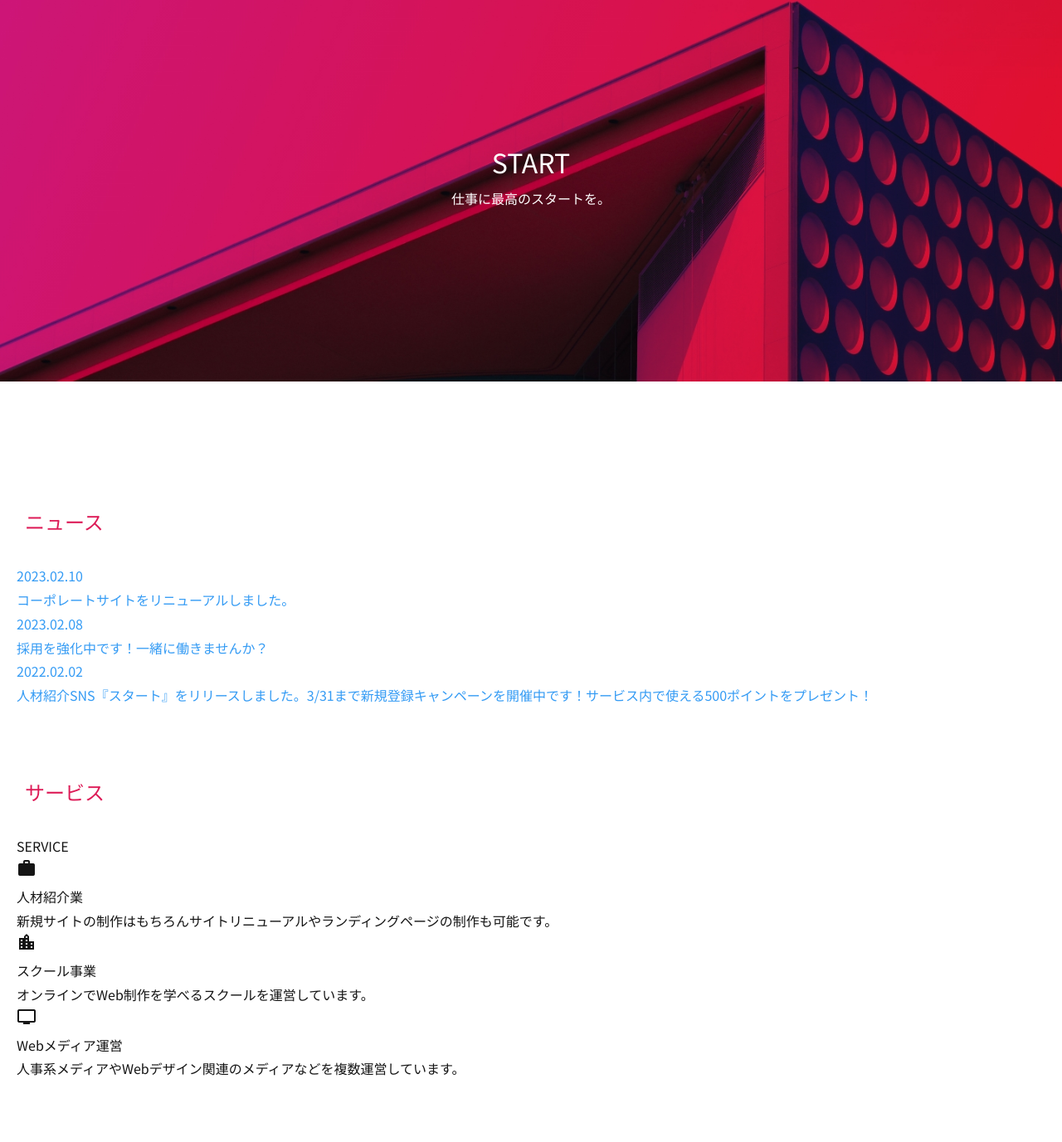
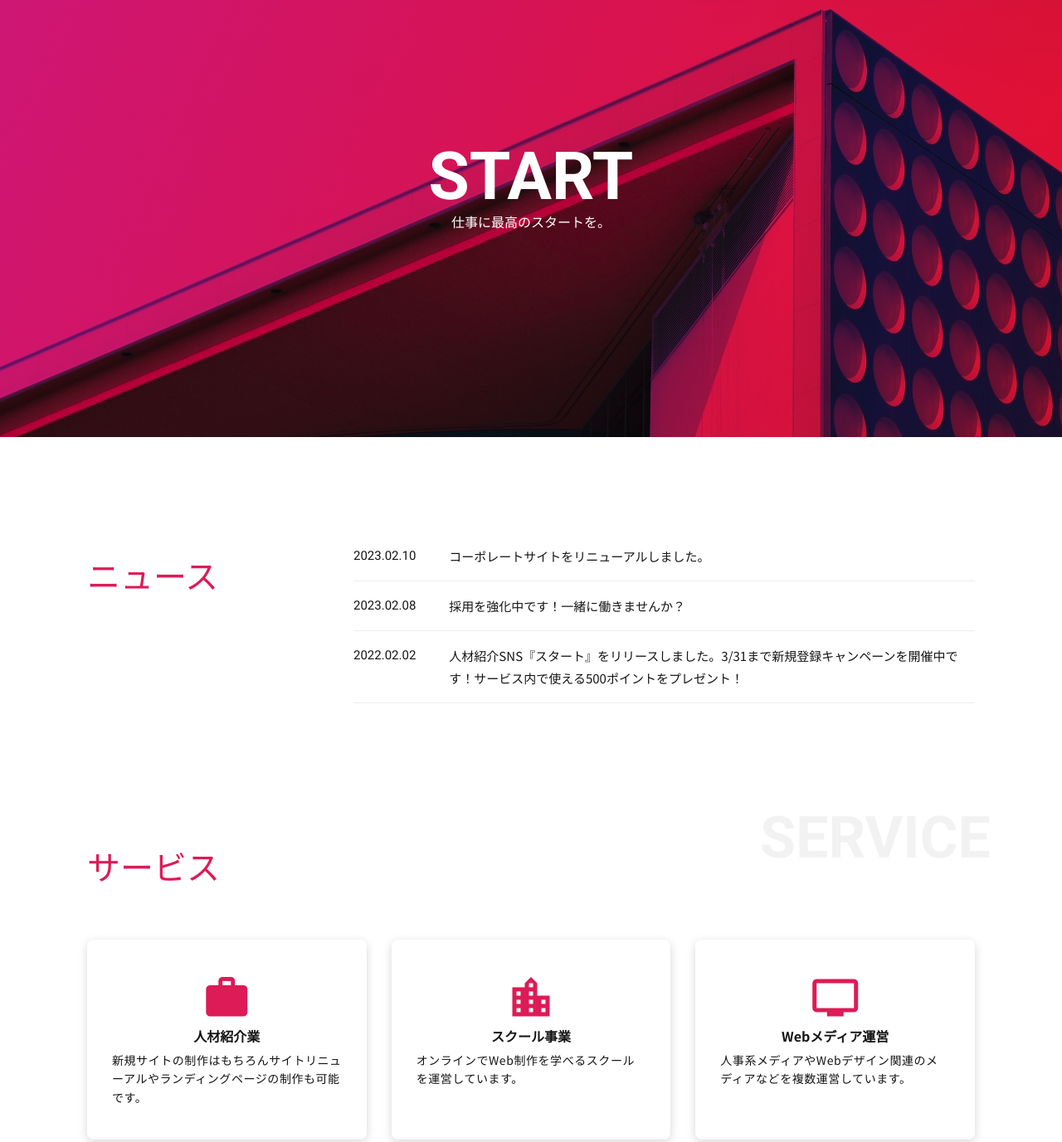
Before and after one commit to doshima-enFiler/create-studysite01, a website built with webpack: page dist/index.html in a window 1280 px wide. Shown: the part 163-1540 px from the top of the page at 83% size. Built offline with nearby package versions, Linux system fonts and the light colour scheme.

Commit message:
edit scss of toppage

```diff
--- a/src/scss/lib/sample.css
+++ /dev/null
@@ -1,3 +0,0 @@
-.sample{
-  font-size: 16px;
-}
--- a/src/scss/lib/style.scss
+++ b/src/scss/lib/style.scss
@@ -1,3 +1,3 @@
 // 外部ライブラリのCSSファイルを直接libフォルダ直下へ配置する。
 
-@use "./material-icon.css";
+// @use "./material-icon.css";
--- a/src/scss/object/project/_top.scss
+++ b/src/scss/object/project/_top.scss
@@ -2,56 +2,121 @@
 @use '../../foundation/setting' as *;
 
 // @extendのやつ
-%p-top-inner{
+%p-top-inner {
+  position: relative;
   width: 100%;
   max-width: $inner-width;
   padding: 0 20px;
+  @include mq{
+    max-width: 1110px;
+    margin: 0 auto;
+    padding: 50px 20px;
+  }
 }
-%p-top-heading{
-  margin-bottom: 20px;
-  padding: 0 0 10px 10px;
+%p-top-heading {
+  margin-bottom: 22px;
+  padding: 0;
   color: $c-main;
-  font-size: rem(20px);
-  @include mq{
-    font-size: rem(24px);
+  font-size: rem(80px);
+  @include mq {
+    font-size: rem(40px);
+    margin-bottom: 53px;
   }
 }
 
 // スタイル
 .p-top-mv {
-  position: relative;
   margin-bottom: 80px;
-  width: 100vw;
-  height: 460px;
-  @include mq{
-    height: 600px;
-  }
   &__inner {
     position: relative;
-    top: 40%;
-    height: 100%;
+    overflow: hidden;
+    width: 100vw;
+    height: 460px;
+    @include mq {
+      height: 600px;
+    }
+  }
+  &__body{
+    position: absolute;
+    top: 50%;
+    left: 50%;
+    transform: translate(-50%, -50%);
   }
   &__heading {
     width: 100%;
     text-align: center;
     color: #fff;
-    font-size: rem(32px);
+    font-family: $roboto;
+    font-size: rem(80px);
+    font-weight: bold;
+    line-height: 1;
   }
-  &__catch{
+  &__catch {
     width: 100%;
     text-align: center;
     color: #fff;
-    font-style: rem(16px);
+    font-style: rem(20px);
   }
   &__bg {
     position: absolute;
     top: 0;
     width: 100%;
+    height: 100%;
     z-index: -1;
+  }
+  &__bg-image{
+    display: block;
+    width: 100%;
+    height: 100%;
+    object-fit: cover;
   }
 }
 
 .p-top-news {
+  margin-bottom: 60px;
+  &__inner {
+    @extend %p-top-inner;
+    @include mq{
+      display: flex;
+      flex-wrap: wrap;
+      justify-content: space-between;
+    }
+  }
+  &__heading {
+    @extend %p-top-heading;
+    @include mq{
+      display: inline-block;
+      width: 20%;
+    }
+  }
+  &__list{
+    @include mq{
+      width: 70%;
+    }
+  }
+  &__link {
+    display: block;
+    padding: 16px 0;
+    border-bottom: 1px solid #ededed;
+    color: inherit;
+    font-size: rem(15px);
+    &:first-child {
+      padding-top: 0;
+    }
+    @include mq{
+      display: flex;
+      justify-content: left;
+    }
+  }
+  &__date{
+    font-family: $roboto;
+    @include mq{
+      margin-right: 40px;
+    }
+  }
+}
+
+.p-top-service {
   margin-bottom: 80px;
   &__inner {
     @extend %p-top-inner;
@@ -59,18 +124,53 @@
   &__heading {
     @extend %p-top-heading;
   }
-  &__button{
-    margin-top: 16px;
+  &__heading-sub {
+    position: absolute;
+    top: 0;
+    right: 1px;
+    color: #f2f2f2;
+    font-family: $roboto;
+    font-size: rem(70px);
+    font-weight: bold;
+    line-height: 1.5;
+    z-index: -1;
+  }
+  &__body {
+    display: flex;
+    flex-wrap: wrap;
+    gap: 20px;
+    @include mq {
+      gap: 30px;
+    }
+  }
+  &__item {
+    width: 100%;
+    padding: 40px 30px;
+    background-color: #fff;
+    box-shadow: 0 3px 12px rgba(0, 0, 0, 0.16);
+    border-radius: 8px;
     text-align: center;
+    @include mq {
+      width: calc((100% - 30px * 2) / 3);
+    }
+  }
+  &__item-icon {
+    .material-icons{
+      color: $c-main;
+      font-size: rem(60px);
+      line-height: 1;
+    }
+  }
+  &__item-heading{
+    margin-bottom: 10px;
+    font-weight: bold;
+    line-height: 1;
+  }
+  &__item-text{
+    font-size: rem(14px);
+    text-align: left;
+    line-height: 1.6;
+    letter-spacing: 0.04em;
+    word-break: break-all;
   }
 }
-
-.p-top-service{
-  margin-bottom: 80px;
-  &__inner{
-    @extend %p-top-inner;
-  }
-  &__heading{
-    @extend %p-top-heading;
-  }
-}
```
Also changed, not shown: dist/index.html, dist/style.css.
